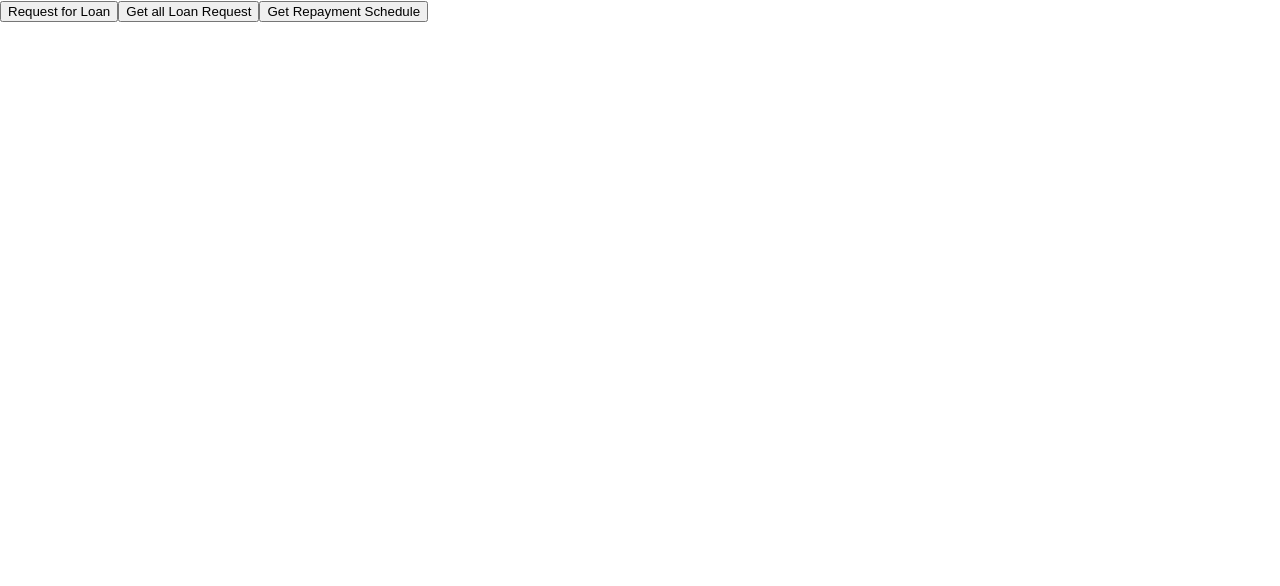
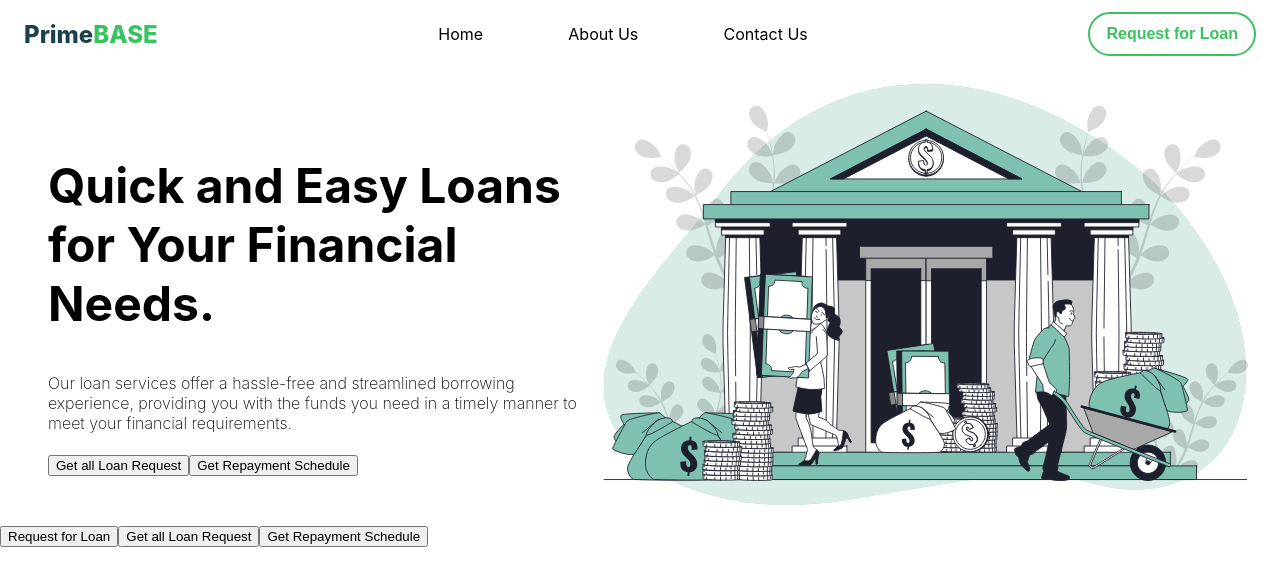
Before and after one commit to Bolurx07/PrimeBase, a React (Create React App) app: page / in a window 1280 px wide. Shown: the top 586 px of the page. Built offline with nearby package versions, Linux system fonts and the light colour scheme; no server answers.

Commit message:
Navbar created and homepage created

```diff
--- a/src/App.js
+++ b/src/App.js
@@ -2,10 +2,12 @@ import logo from './logo.svg';
 import './App.css';
 import Homepage from './Pages/Homepage/Homepage';
 import Request from './Pages/Request/Request';
+import Navbar from './Components/Navbar/Navbar';
 
 function App() {
   return (
     <div>
+      {/* <Navbar /> */}
       <Homepage />
       {/* <Request /> */}
     </div>
--- a/src/Components/Navbar/Navbar.css
+++ b/src/Components/Navbar/Navbar.css
@@ -1,3 +1,61 @@
+.myNav{
+    display: flex;
+    justify-content: space-between;
+    align-items: center;
+    padding: 0.5rem 1.5rem;
+}
+
 .primebase{
+    display: flex;
+    align-items: center;
+    font-weight: 800;
+    font-size: 1.5rem;
+    cursor: pointer;
+}
+
+.mininav{
+    display: flex;
+    align-items: center;
+    justify-content: space-between;
+    width: 30%;
+    transition: 3s;
 
 }
+
+.mininav p{
+    font-size: 1rem;
+    transition:ease-in;
+    cursor: pointer;
+}
+
+.mininav p:hover{
+    text-decoration: underline;
+    font-weight: 400;
+    color: #39c260;
+
+}
+
+.prime{
+    color: #1b424c;
+}
+.base{
+    color: #39c260;
+}
+
+.loanButton{
+    padding: 0.7rem 1rem;
+    font-weight: 600;
+    background-color: white;
+    font-size: 1rem;
+    color: #39c260;
+    border: 2px solid #39c260;
+    border-radius: 50px;
+    cursor: pointer;
+}
+
+.loanButton:hover{
+    color: black;
+    border: 2px solid black;
+
+
+}
--- a/src/Components/Navbar/Navbar.jsx
+++ b/src/Components/Navbar/Navbar.jsx
@@ -3,11 +3,18 @@ import './Navbar.css';
 
 const Navbar = () => {
   return (
-    <nav>
+    <nav className='myNav'>
         <div className='primebase'>
             <span className='prime'>Prime</span>
             <span className='base'>BASE</span>
         </div>
+        <div className='mininav'>
+            <p>Home</p>
+            <p>About Us</p>
+            <p>Contact Us</p>
+        </div>
+        <button className='loanButton'>Request for Loan</button>
+
     </nav>
   )
 }
--- a/src/Pages/Homepage/Homepage.css
+++ b/src/Pages/Homepage/Homepage.css
@@ -0,0 +1,18 @@
+.mainPage{
+    display: flex;
+    justify-content: space-around;
+    align-items: center;
+    padding: 1rem 2rem;
+}
+
+.textpage{
+    padding: 0 1rem;
+}
+
+.textpage h2{
+    font-size: 3rem;
+}
+
+.textpage h4{
+    font-weight: 200;
+}
--- a/src/Pages/Homepage/Homepage.jsx
+++ b/src/Pages/Homepage/Homepage.jsx
@@ -1,32 +1,53 @@
 import React from 'react';
+import './Homepage.css';
 import { useState, useEffect } from 'react';
 import axios from 'axios';
+import Navbar from '../../Components/Navbar/Navbar';
+import bckImg from '../../Assets/bckgrndimg.svg';
 
 
 const Homepage = () => {
 
-    const [user, setUser] = useState();
+    // const [user, setUser] = useState();
 
-    useEffect(() => {
-        const getUserData = () => {
-            try {
-                axios
-                .get('https://okigwecreations.online/api/')
-                .then((result) => {
-                        const singleUser = result;
-                        console.log(singleUser);
-                        // setUser(singleUser);
-                })
-            } catch (error) {
-                console.log(error)
-            }
-        };
+    // useEffect(() => {
+    //     const getUserData = () => {
+    //         try {
+    //             axios
+    //             .get('https://okigwecreations.online/request_for_loan/')
+    //             .then((result) => {
+    //                     const singleUser = result;
+    //                     console.log(singleUser);
+    //                     // setUser(singleUser);
+    //             })
+    //         } catch (error) {
+    //             console.log(error)
+    //         }
+    //     };
 
-        getUserData()
-    }, []);
+    //     getUserData()
+    // }, []);
 
   return (
     <div>
+        <Navbar />
+
+        <div className='mainPage'>
+            <div className='textpage'>
+                <h2>Quick and Easy Loans for Your Financial Needs.</h2>
+                <h4>
+                    Our loan services offer a hassle-free and streamlined
+                    borrowing experience, providing you with the funds you
+                    need in a timely manner to meet your financial requirements.
+                </h4>
+                <button>Get all Loan Request</button>
+                <button>Get Repayment Schedule</button>
+            </div>
+            <div className='textpage2'>
+                <img src={bckImg} alt="homepage pic" />
+            </div>
+        </div>
+
         <button>Request for Loan</button>
         <button>Get all Loan Request</button>
         <button>Get Repayment Schedule</button>
```
Also changed, not shown: src/Assets/bckgrndimg.svg (added).
